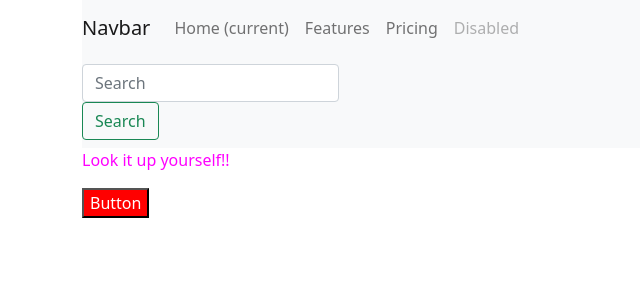
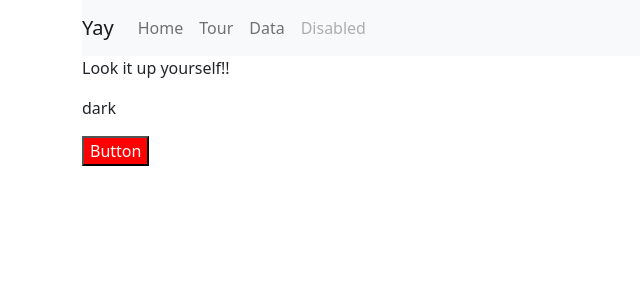
Before and after one commit to HasanTusher/next-app, a Next.js app: page /about in a window 1280 px wide. Shown: the top 300 px of the page, without its empty margins (0-640 px from the left). Built offline with nearby package versions, Linux system fonts and the light colour scheme.

Commit message:
ThemeContext created

```diff
--- a/components/Button.tsx
+++ b/components/Button.tsx
@@ -4,5 +4,5 @@ import React, {ComponentProps} from "react";
 
 
 export function Button({props}: any){
-        return <button type="button" className={styles.error} onClick={props.yay}>Button</button>
+        return <button type="button" className={styles.error} onClick={props}>Button</button>
 }
--- a/components/layout.tsx
+++ b/components/layout.tsx
@@ -14,7 +14,7 @@ function Layout({children, title="yay"}: Props){
         <div className="row">
             <div className="col-12">
                 <nav className="navbar navbar-expand-lg navbar-light bg-light">
-                    <a className="navbar-brand" href="#">Navbar</a>
+                    <a className="navbar-brand" href="#">Yay</a>
                     <button className="navbar-toggler" type="button" data-toggle="collapse" data-target="#navbarNav"
                             aria-controls="navbarNav" aria-expanded="false" aria-label="Toggle navigation">
                         <span className="navbar-toggler-icon"/>
@@ -22,13 +22,13 @@ function Layout({children, title="yay"}: Props){
                     <div className="collapse navbar-collapse" id="navbarNav">
                         <ul className="navbar-nav">
                             <li className="nav-item active">
-                                <a className="nav-link" href="#">Home <span className="sr-only">(current)</span></a>
+                                <a className="nav-link" href="#">Home</a>
                             </li>
                             <li className="nav-item">
-                                <a className="nav-link" href="#">Features</a>
+                                <a className="nav-link" href="#">Tour</a>
                             </li>
                             <li className="nav-item">
-                                <a className="nav-link" href="#">Pricing</a>
+                                <a className="nav-link" href="#">Data</a>
                             </li>
                             <li className="nav-item">
                                 <a className="nav-link disabled" href="#">Disabled</a>
@@ -38,17 +38,17 @@ function Layout({children, title="yay"}: Props){
                 </nav>
 
             </div>
-            <div className="col-12 mr-0">
-                <nav className="navbar navbar-light bg-light pull-right">
-                    <form className="form-inline">
-                        <div className="form-group">
-                            <input className="form-control mr-sm-2" type="search" placeholder="Search" aria-label="Search"/>
-                            <button className="btn btn-outline-success my-2 my-sm-0" type="submit">Search</button>
-                        </div>
+            {/*<div className="col-12 mr-0">*/}
+            {/*    <nav className="navbar navbar-light bg-light pull-right">*/}
+            {/*        <form className="form-inline">*/}
+            {/*            <div className="form-group">*/}
+            {/*                <input className="form-control mr-sm-2" type="search" placeholder="Search" aria-label="Search"/>*/}
+            {/*                <button className="btn btn-outline-success my-2 my-sm-0" type="submit">Search</button>*/}
+            {/*            </div>*/}
 
-                    </form>
-                </nav>
-            </div>
+            {/*        </form>*/}
+            {/*    </nav>*/}
+            {/*</div>*/}
         </div>
 
         {children}
--- a/pages/_app.tsx
+++ b/pages/_app.tsx
@@ -1,17 +1,20 @@
-import '../styles/globals.css'
 import type { AppProps } from 'next/app'
-import 'bootstrap/dist/css/bootstrap.css'
+import "bootstrap/dist/css/bootstrap.min.css";
 import Layout from "../components/layout";
-import {ReactNode} from "react";
+import React, {ReactNode, useState} from "react";
+import {ThemeContext} from "../utils/ThemeContext";
 
 function MyApp({ Component, pageProps }: AppProps) {
+    const [theme, setTheme] = useState("dark");
+    const value = { theme, setTheme };
 
 
-  return<>
+    return <ThemeContext.Provider value={value}>
             <Layout>
                 <Component {...pageProps} />
             </Layout>
-        </>
+        </ThemeContext.Provider>
+
 
 }
 
--- a/pages/about.tsx
+++ b/pages/about.tsx
@@ -1,9 +1,11 @@
 import {Component} from "react";
 import {Button} from "../components/Button";
+import {ThemeContext, useThemeContext} from "../utils/ThemeContext";
 
 
 const yay = ()=>{
-    console.log('yaya')
+    console.log('yay')
+
 }
 
 function nay() {
@@ -11,9 +13,12 @@ function nay() {
 }
 
 function About() {
+
+    const {theme, setTheme} = useThemeContext();
     return <div className="yay">
         <p>Look it up yourself!!</p>
-         <Button props={{yay: nay}}/>
+        <p>{theme}</p>
+         <Button props={()=>setTheme("ayya")}/>
     </div>
 }
 
--- /dev/null
+++ b/utils/ThemeContext.ts
@@ -0,0 +1,12 @@
+import React, {useContext} from "react";
+import {string} from "prop-types";
+
+
+export const ThemeContext = React.createContext({
+    theme :  'light',
+    setTheme: (xx: any)=>{}
+});
+
+export function useThemeContext() {
+    return useContext(ThemeContext);
+}
```
